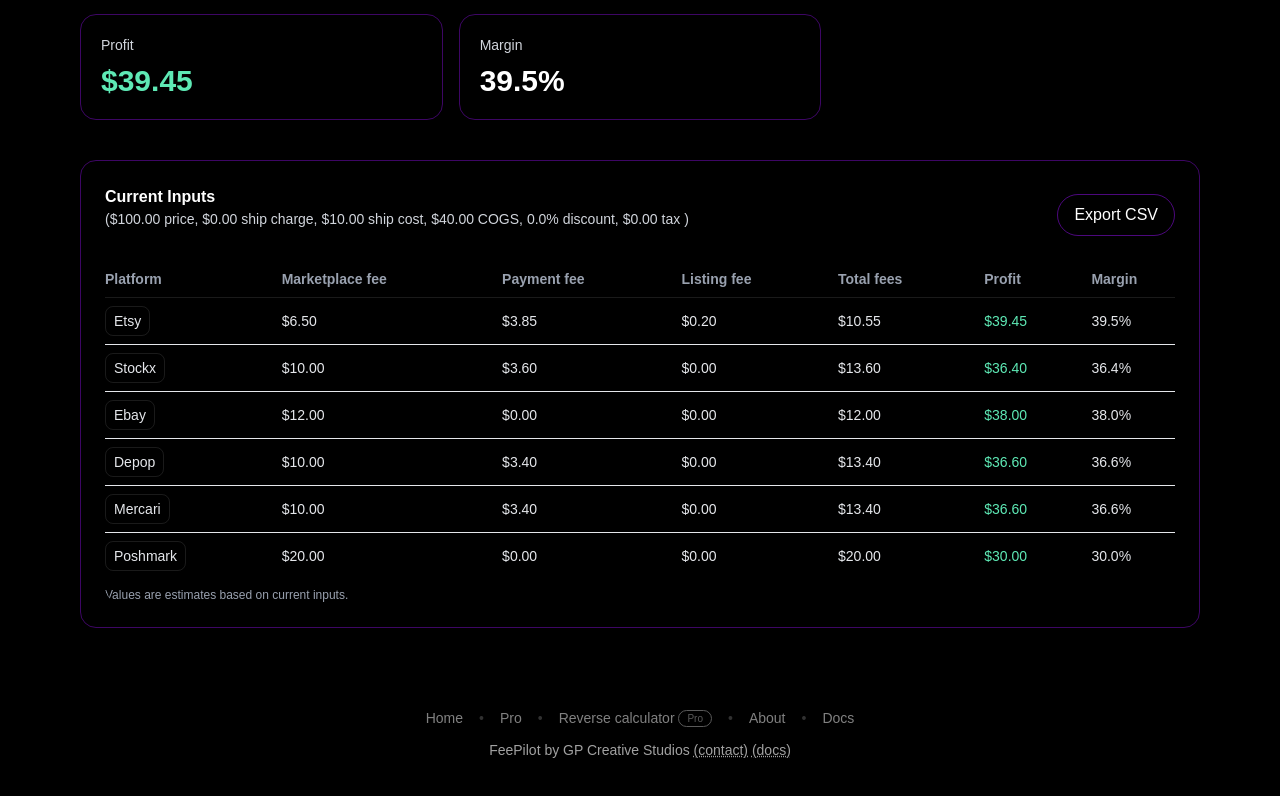
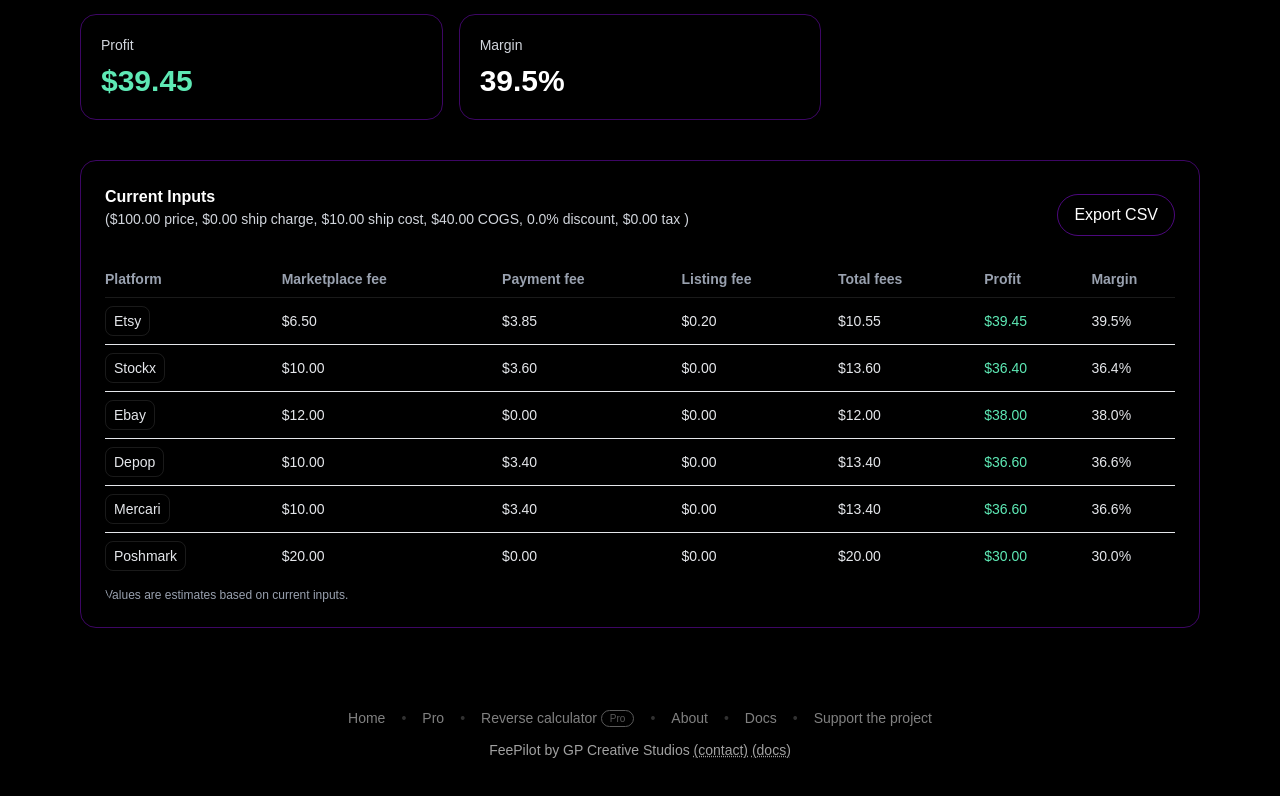
Before and after one commit to gpcreativestudios2018/FeePilot, a Next.js app: page / in a window 1280 px wide. Shown: the part 686-1482 px from the top of the page. Built offline with nearby package versions, Linux system fonts and the light colour scheme; no server answers.

Commit message:
ui: add 'Support the project' footer link with Plausible tracking (keep existing contact email)

```diff
--- a/src/app/components/Footer.tsx
+++ b/src/app/components/Footer.tsx
@@ -3,8 +3,16 @@
 import React from 'react';
 import Link from 'next/link';
 import type { Route } from 'next';
+import { track } from '@/lib/analytics';
 
 export default function Footer() {
+  const supportUrl =
+    process.env.NEXT_PUBLIC_SUPPORT_URL || 'https://www.buymeacoffee.com/';
+
+  const onSupportClick = () => {
+    track('Support Click', { href: supportUrl });
+  };
+
   return (
     <footer className="mx-auto max-w-6xl px-4 py-10">
       {/* Simple nav row with typed routes, including About */}
@@ -44,6 +52,18 @@
         >
           Docs
         </Link>
+        <span className="opacity-30">•</span>
+        <a
+          href={supportUrl}
+          target="_blank"
+          rel="noopener noreferrer"
+          onClick={onSupportClick}
+          className="opacity-80 hover:opacity-100 underline-offset-4 hover:underline"
+          title="Support the project"
+          aria-label="Support the project"
+        >
+          Support the project
+        </a>
       </nav>
 
       {/* Your existing content, kept (with docs now pointing to /docs above) */}
```
